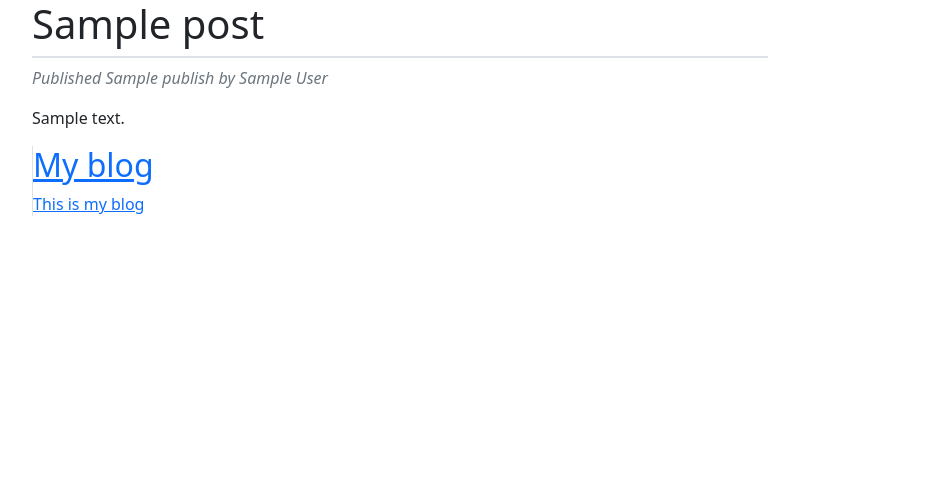
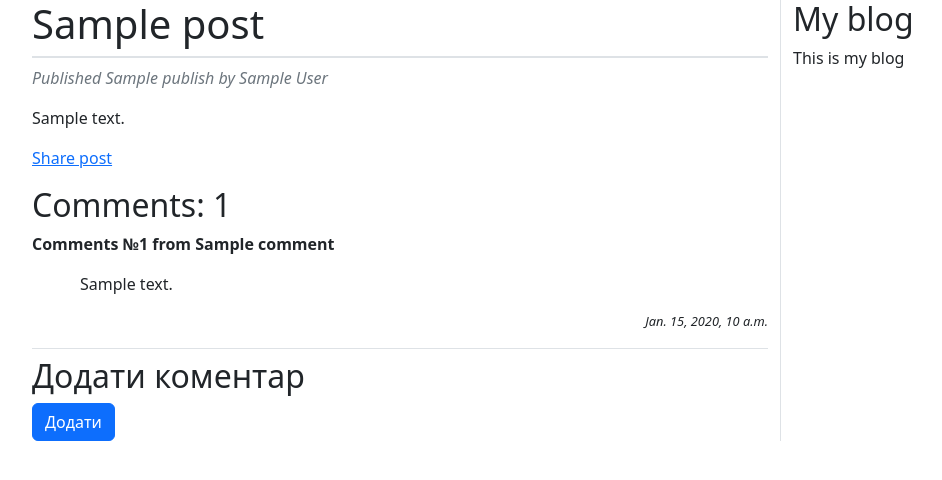
Before and after one commit to DORSCORD/first_django_project, a Django app: template blog/templates/blog/post/detail.html in a window 1280 px wide. Shown: the top 480 px of the page, without its empty margins (50-992 px from the left). Run offline with Django 5.2, Linux system fonts and the light colour scheme; the template is opened without the code that fills it: most values are stand-ins (such as "Sample title", 1, 10 or a date in 2020); some libraries are stand-ins or nearby versions.

Commit message:
Add Comments

```diff
--- a/blog/models.py
+++ b/blog/models.py
@@ -2,6 +2,7 @@ from django.db import models
 from django.utils import timezone
 from django.contrib.auth.models import User
 from django.urls import reverse
+from taggit.managers import TaggableManager
 
 # Create your models here.
 
@@ -33,6 +34,7 @@ class Post(models.Model):
 
     objects = models.Manager()
     published = PublishedManager()
+    tags = TaggableManager()
 
     class Meta:
         ordering = ["-publish"]
@@ -49,9 +51,9 @@ class Post(models.Model):
 
 class Comment(models.Model):
     post = models.ForeignKey(Post, on_delete=models.CASCADE, related_name="comments")
-    name = models.CharField(max_length=80)
+    name = models.CharField(max_length=80, verbose_name="Name")
     email = models.EmailField()
-    body = models.TextField()
+    body = models.TextField(verbose_name="Comment text")
     created = models.DateTimeField(auto_now_add=True)
     updated = models.DateTimeField(auto_now=True)
     active = models.BooleanField(default=True)
--- a/blog/templates/blog/post/detail.html
+++ b/blog/templates/blog/post/detail.html
@@ -4,11 +4,32 @@
 
 {% block content %}
   <h1 class="border-bottom border-2 pb-2">{{ post.title }}</h1>
-  <p class="date fst-italic text-secondary">
-    Published {{ post.publish }} by {{ post.author }}
+  <p class="date fst-italic text-secondary">Published {{ post.publish }} by {{ post.author }}
   </p>
   {{ post.body|linebreaks }}
   <p>
-    <a href="{% url 'blog.post_share' pots.id %}" Поширити пост>
+    <a href="{% url 'blog:post_share' post.id %}" >Share post</a>
   </p>
+  {% with comments.count as total_comments %}
+    <h2>
+      Comments: {{ total_comments }}
+    </h2>
+
+  {% endwith %}
+  {% for comment in comments %}
+    <div class="comment border-bottom border-1 mb-2">
+      <p class="info fw-bold">
+        Comments №{{ forloop.counter }} from {{ comment.name }}
+      </p>
+      <div class="ms-5">
+        {{ comment.body|linebreaks }}
+      </div>
+      <p class = "fw-light fst-italic text-end" style="font-size: 0.8rem;">
+        {{ comment.created }}
+      </p>
+    </div>
+  {% empty %}
+    <p>Comments not found</p>
+  {% endfor %}
+  {% include "blog/post/includes/comment_form.html" %}
 {% endblock %}
--- a/blog/urls.py
+++ b/blog/urls.py
@@ -7,6 +7,8 @@ app_name = "blog"
 urlpatterns = [
     # Види  постів блогу
     path("", views.PostListView.as_view(), name="post_list"),
+    path("tag/<slug:tag_slug>/", views.post_list, name="post_list_by_tag"),
+    # path("", views.PostListView.as_view(), name="post_list"),
     path("<int:year>/<int:month>/<int:day>/<slug:post>/", views.post_detail, name="post_detail"),
     path("<int:post_id>/share/", views.post_share, name="post_share"),
     path("<int:post_id>", views.post_comment, name="post_comment"),
--- a/core/settings.py
+++ b/core/settings.py
@@ -40,6 +40,7 @@ INSTALLED_APPS = [
     'blog',
     "crispy_forms",
     "crispy_bootstrap5",
+    "taggit",
 ]
 
 CRISPY_ALLOWED_TEMPLATE_PACKS = "bootstrap5"
```
Also changed, not shown: blog/templates/blog/post/comment.html (added, +12 -0 lines), blog/templates/blog/post/list.html (+11 -0 lines), blog/views.py (+16 -2 lines), blog/migrations/0004_post_tags_alter_comment_body_alter_comment_name.py (added).
